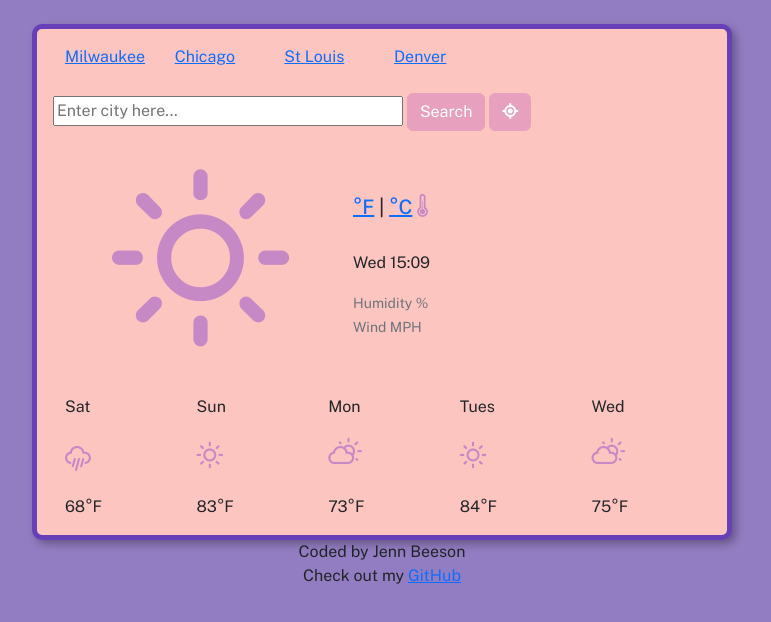
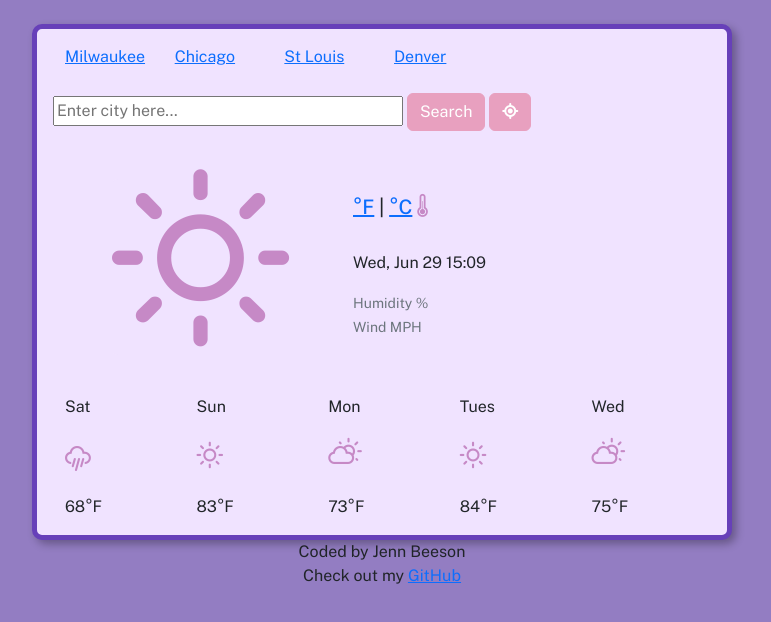
Before and after one commit to jennifuhrose/my-weather-project, a website built with Parcel: page index.html in a window 1280 px wide. Shown: the whole page, without its empty margins (258-1029 px from the left). Built offline with nearby package versions, Linux system fonts and the light colour scheme; no server answers.

Commit message:
Adjusted CSS for card color, updated JS
JS updates:
made it so that the current month and day is displayed next to day of the week
updated search bar script and functions for efficiency

```diff
--- a/src/css/styles.css
+++ b/src/css/styles.css
@@ -8,7 +8,7 @@ body {
   width: 700px;
   border-width: 5px;
   border-color: rgb(103, 64, 185);
-  background-color: #fcc5c0;
+  background-color: #f0e3ff;
 }
 .main-card {
   box-shadow: 4px 4px 8px rgba(0, 0, 0, 0.3);
--- a/src/index.js
+++ b/src/index.js
@@ -6,18 +6,18 @@ function formatDate(date) {
   let days = ["Sun", "Mon", "Tues", "Wed", "Thurs", "Fri", "Sat"];
 
   let months = [
-    "January",
-    "February",
-    "March",
-    "April",
+    "Jan",
+    "Feb",
+    "Mar",
+    "Apr",
     "May",
-    "June",
-    "July",
-    "August",
-    "September",
-    "October",
-    "November",
-    "December",
+    "Jun",
+    "Jul",
+    "Aug",
+    "Sep",
+    "Oct",
+    "Nov",
+    "Dec",
   ];
 
   let day = days[date.getDay()];
@@ -28,7 +28,7 @@ function formatDate(date) {
   let minute = String(date.getMinutes()).padStart(2, "0");
 
   let currentDate = document.querySelector("#current-date");
-  currentDate.innerHTML = `${day} `;
+  currentDate.innerHTML = `${day}, ${month} ${cDate} `;
 
   let currentTime = document.querySelector("#current-time");
   currentTime.innerHTML = `${hour}:${minute}`;
@@ -65,23 +65,24 @@ celsiusTemp.addEventListener("click", makeCelsius);
 
 //Search Bar & Submit Button
 
-let city = "Milwaukee";
-let apiKey = "7c8d697d8d3773e49f9c0fff93db3e20";
-let apiUrl = `https://api.openweathermap.org/data/2.5/weather?q=${city}&appid=${apiKey}&units=imperial`;
-axios.get(apiUrl).then(showTemperature);
-
 function submitSearch(event) {
   event.preventDefault();
   let searchInput = document.querySelector("#search-bar-proper");
   let currentCity = document.querySelector("#current-city");
   currentCity.innerHTML = `${searchInput.value}`;
 
+  search(searchInput.value);
+}
+
+function search(city) {
   let apiKey = "7c8d697d8d3773e49f9c0fff93db3e20";
   let unit = "imperial";
-  let apiUrl = `https://api.openweathermap.org/data/2.5/weather?q=${searchInput.value}&appid=${apiKey}&units=${unit}`;
+  let apiUrl = `https://api.openweathermap.org/data/2.5/weather?q=${city}&appid=${apiKey}&units=${unit}`;
 
   axios.get(apiUrl).then(showTemperature);
 }
+
+search("Milwaukee");
 
 let searchBox = document.querySelector("#search-bar-form");
 searchBox.addEventListener("submit", submitSearch);
@@ -108,6 +109,7 @@ function searchCity(response) {
   );
   axios.get(apiUrl).then(showTemperature);
 }
+
 //current location button
 
 function searchLocation(position) {
```
